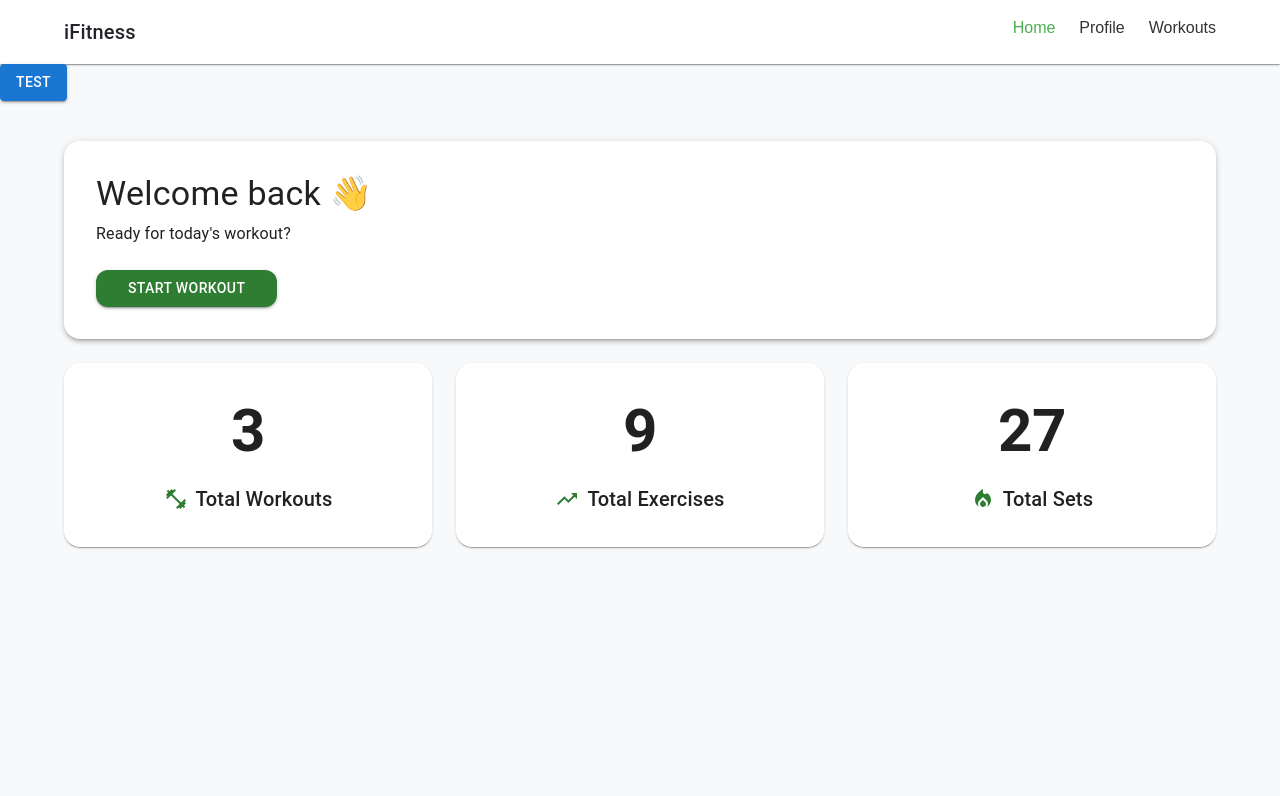
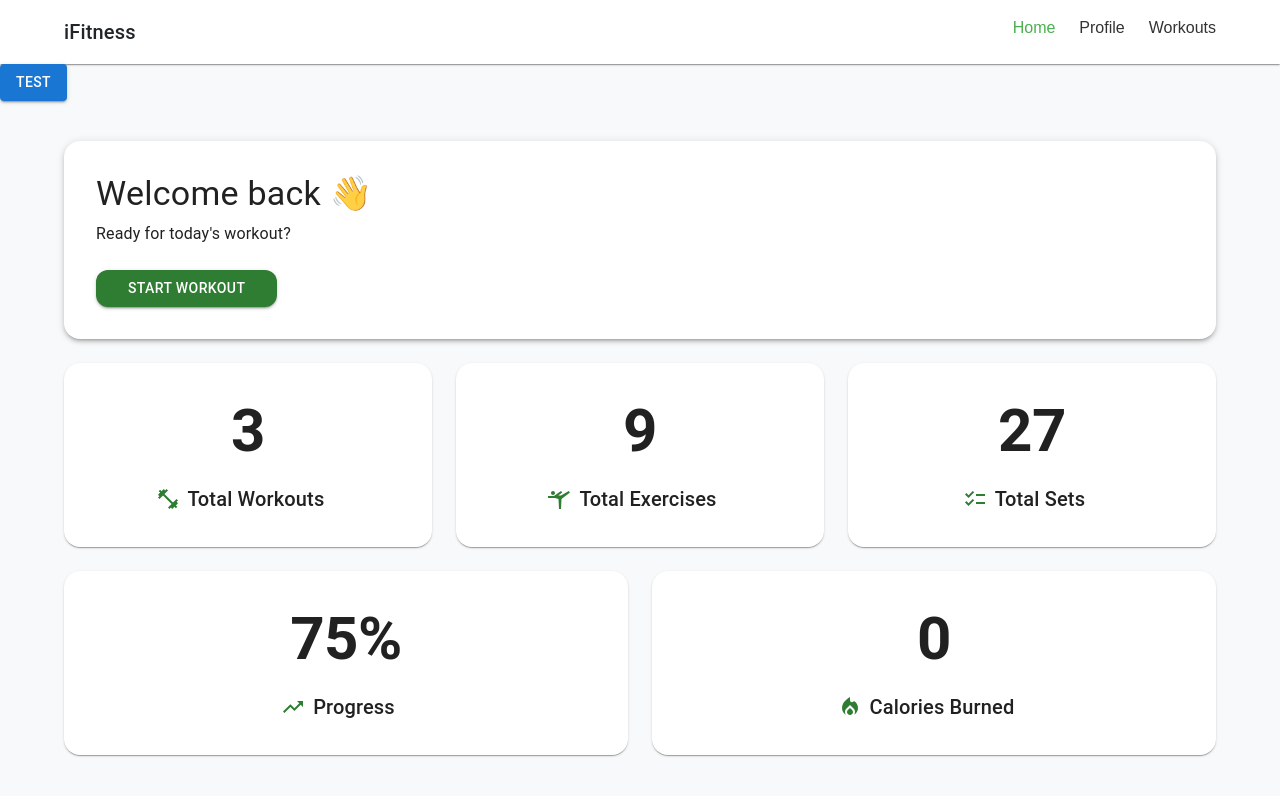
Before and after one commit to Kiankayan/IFitness-School-Project, a React (Vite) app: page / in a window 1280 px wide. Shown: the top 796 px of the page. Built offline with nearby package versions, Linux system fonts and the light colour scheme.

Commit message:
added suffix &

```diff
--- a/src/components/dashboard/StatCard.tsx
+++ b/src/components/dashboard/StatCard.tsx
@@ -1,13 +1,14 @@
-import { Paper, Typography } from "@mui/material";
+import { Paper, Typography, Box } from "@mui/material";
 import type { ReactNode } from "react";
 
 interface Props {
   title: string;
   value: number;
   icon: ReactNode;
+  suffix?: string;
 }
 
-function StatCard({ title, value, icon }: Props) {
+function StatCard({ title, value, icon, suffix }: Props) {
   return (
     <Paper
       sx={{
@@ -24,6 +25,7 @@ function StatCard({ title, value, icon }: Props) {
         }}
       >
         {value}
+        {suffix}
       </Typography>
 
       <Typography
@@ -34,6 +36,7 @@ function StatCard({ title, value, icon }: Props) {
           alignItems: "center",
           gap: 1,
           mt: 2,
+          ml: -2,
         }}
       >
         {icon}
--- a/src/pages/Home.tsx
+++ b/src/pages/Home.tsx
@@ -11,6 +11,8 @@ import { getWorkouts } from "../services/fakeWorkoutService";
 import type { Workout } from "../types/types";
 
 import StatCard from "../components/dashboard/StatCard";
+import SportsGymnasticsIcon from "@mui/icons-material/SportsGymnastics";
+import CheckListIcon from "@mui/icons-material/CheckList";
 
 function Home() {
   const [workouts, setWorkouts] = useState<Workout[]>([]);
@@ -33,6 +35,8 @@ function Home() {
       ),
     0,
   );
+
+  const progress = Math.min(workouts.length * 25, 100);
 
   return (
     <Container>
@@ -76,7 +80,7 @@ function Home() {
           <StatCard
             title="Total Exercises"
             value={totalExercises}
-            icon={<TrendingUpIcon color="success" />}
+            icon={<SportsGymnasticsIcon color="success" />}
           />
         </Grid>
 
@@ -84,6 +88,23 @@ function Home() {
           <StatCard
             title="Total Sets"
             value={totalSets}
+            icon={<CheckListIcon color="success" />}
+          />
+        </Grid>
+
+        <Grid size={{ xs: 12, md: 6 }}>
+          <StatCard
+            title="Progress"
+            value={progress}
+            suffix="%"
+            icon={<TrendingUpIcon color="success" />}
+          />
+        </Grid>
+
+        <Grid size={{ xs: 12, md: 6 }}>
+          <StatCard
+            title="Calories Burned"
+            value={0}
             icon={<LocalFireDepartmentIcon color="success" />}
           />
         </Grid>
```
